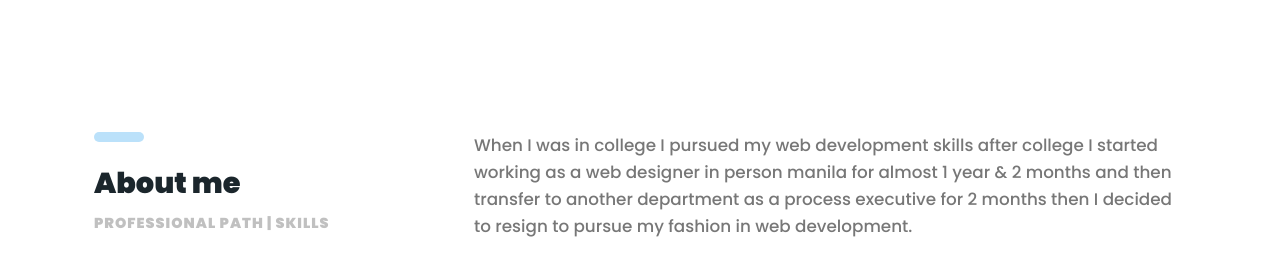
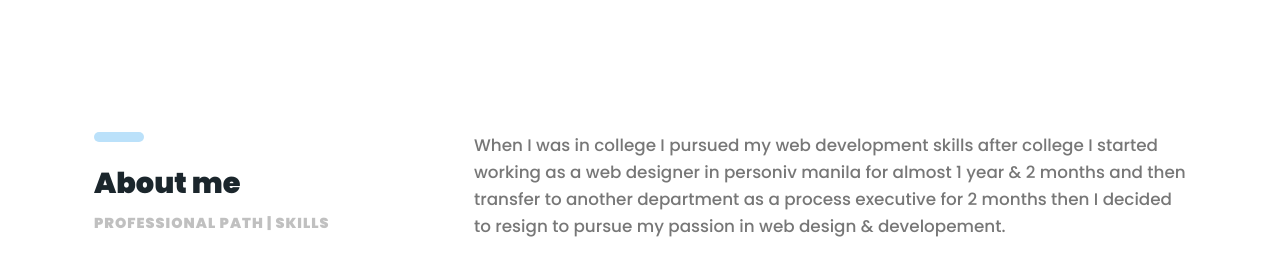
Before and after one commit to aaron3194/aeportfoliosadsadsa, a plain HTML site: page index.html in a window 1280 px wide. Shown: the part 1860-2114 px from the top of the page. Drawn offline with nearby package versions, Linux system fonts and the light colour scheme.

Commit message:
Update index.html

```diff
--- a/index.html
+++ b/index.html
@@ -164,8 +164,8 @@
             </div>
             <div class="col-sm-8">
             <p class="margin-b-50">When I was in college I pursued my web development skills
-                after college I started working as a web designer in person manila for almost 1 year & 2 months and then transfer
-                to another department as a process executive for 2 months then I decided to resign to pursue my fashion in web  development. </p>
+                after college I started working as a web designer in personiv manila for almost 1 year & 2 months and then transfer
+                to another department as a process executive for 2 months then I decided to resign to pursue my passion in web design & developement. </p>
             <div class="row">
                 <i class="html-rate fab fa-html5 fab-size "></i><i class="fab fa-css3-alt  fab-size"></i><i class="fab fa-js-square fab-size"></i><i class="fab fa-bootstrap fab-size"></i>
 
```
